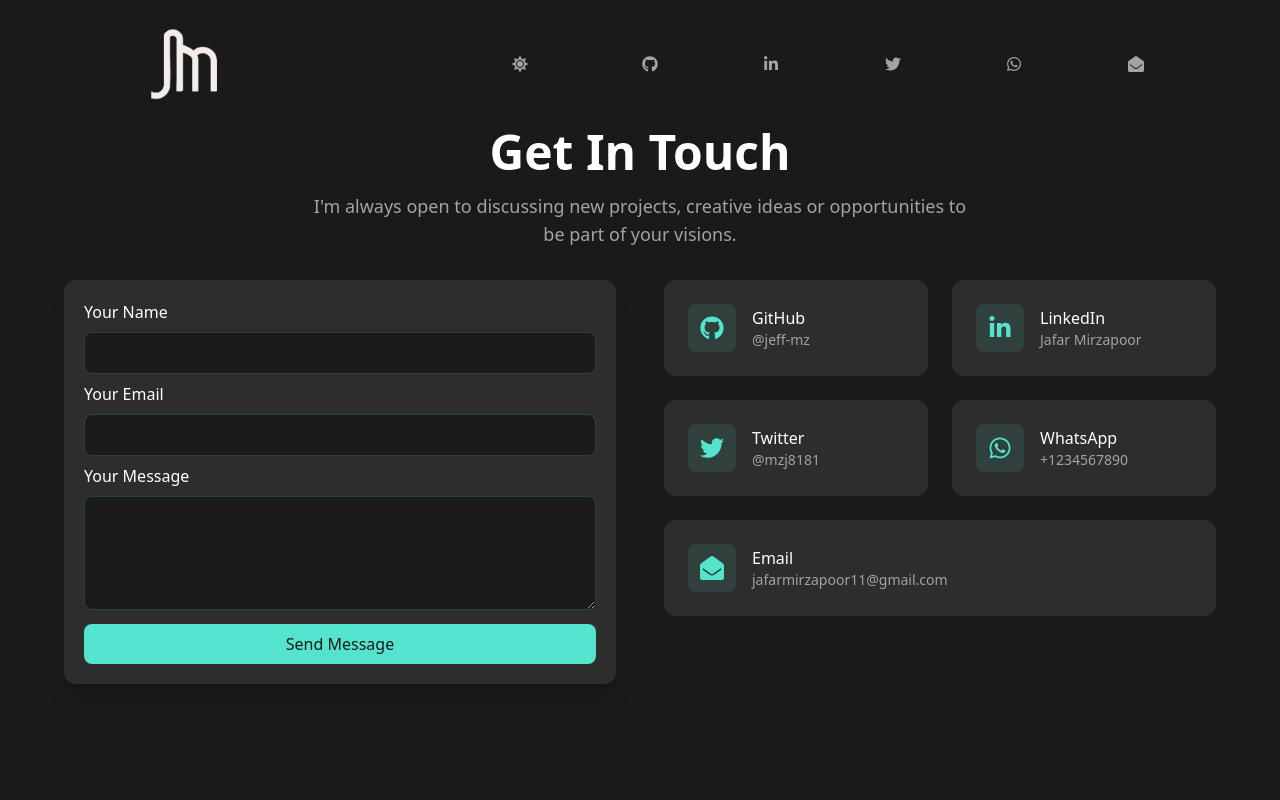
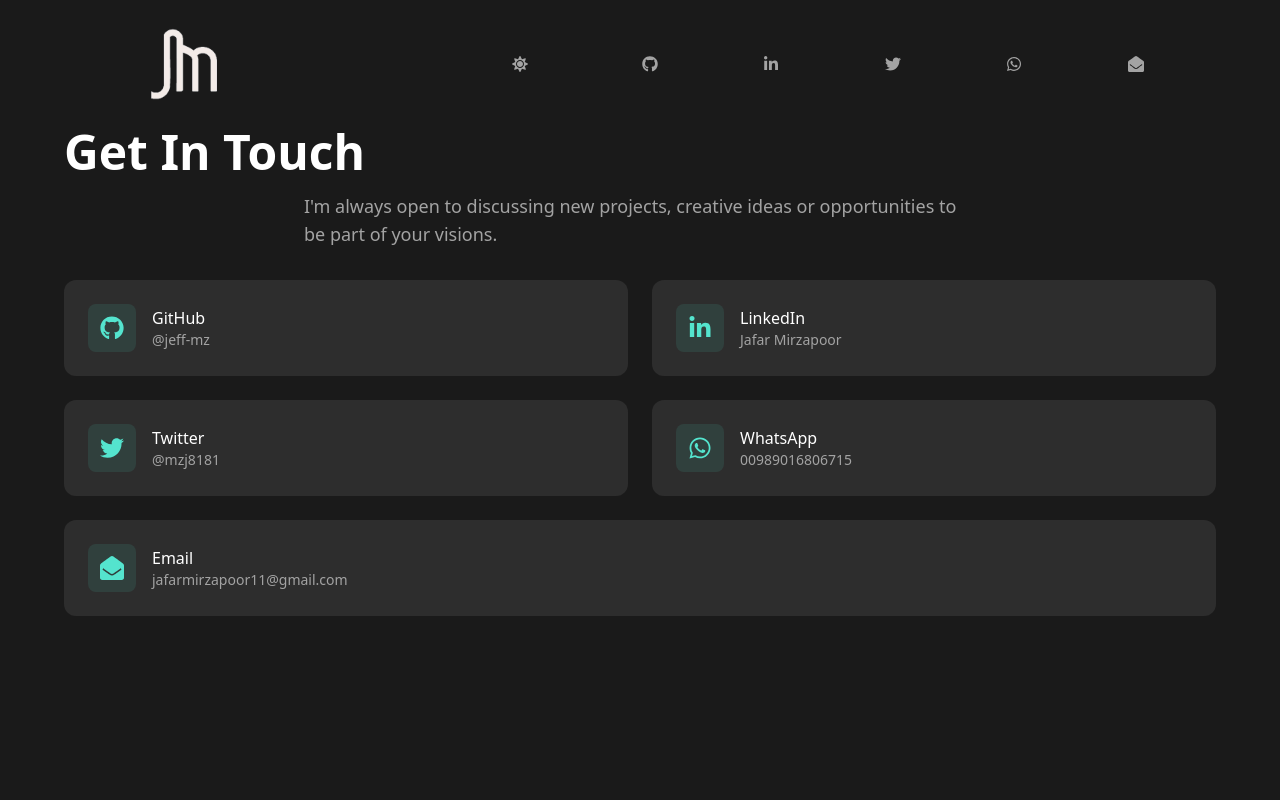
Before and after one commit to jeff-mz/react-simple-portfolio, a React (Vite) app: page /contact in a window 1280 px wide. Shown: the top 800 px of the page. Built offline with nearby package versions, Linux system fonts and the light colour scheme.

Commit message:
Update Contact.jsx

```diff
--- a/src/components/Contact.jsx
+++ b/src/components/Contact.jsx
@@ -1,4 +1,3 @@
-import { useState } from "react";
 import {
   FaGithub,
   FaLinkedinIn,
@@ -36,8 +35,8 @@
     id: 4,
     icon: FaWhatsapp,
     title: "WhatsApp",
-    link: "https://wa.me/qr/G6DFXUI7MZ6QN1",
-    text: "+1234567890",
+    link: "https://wa.link/9c4ycv",
+    text: "00989016806715",
     isFullWidth: false,
   },
   {
@@ -51,102 +50,19 @@
 ];
 
 function Contact() {
-  const [formData, setFormData] = useState({
-    name: "",
-    email: "",
-    message: "",
-  });
-
-  const handleSubmit = (e) => {
-    e.preventDefault();
-    // Handle form submission here
-    console.log(formData);
-  };
-
-  const handleChange = (e) => {
-    setFormData({
-      ...formData,
-      [e.target.name]: e.target.value,
-    });
-  };
-
   return (
     <section className="container mx-auto px-4 h-max" id="contact">
       <div className="max-w-6xl mx-auto h-max">
         {/* Header */}
-        <div className="text-center mb-8">
+        <div className="text-left mb-8">
           <h1 className="text-4xl md:text-5xl font-bold text-light-text-primary dark:text-dark-text-primary mb-4">
             Get In Touch
           </h1>
-          <p className="text-light-text-secondary dark:text-dark-text-secondary text-lg max-w-2xl mx-auto">
+          <p className="text-left text-light-text-secondary dark:text-dark-text-secondary text-lg max-w-2xl mx-auto">
             I&apos;m always open to discussing new projects, creative ideas or
             opportunities to be part of your visions.
           </p>
         </div>
-
-        <div className="grid grid-cols-1 lg:grid-cols-2 gap-12">
-          {/* Contact Form */}
-          <div className="bg-light-secondary dark:bg-dark-secondary rounded-xl p-5 shadow-xl">
-            <form onSubmit={handleSubmit} className="space-y-2">
-              <div>
-                <label
-                  htmlFor="name"
-                  className="block text-light-text-primary dark:text-dark-text-primary mb-2"
-                >
-                  Your Name
-                </label>
-                <input
-                  type="text"
-                  id="name"
-                  name="name"
-                  value={formData.name}
-                  onChange={handleChange}
-                  className="w-full px-4 py-2 bg-light-primary dark:bg-dark-primary border border-green-pale/20 rounded-lg text-light-text-primary dark:text-dark-text-primary focus:outline-none focus:border-green-pale transition-colors"
-                  required
-                />
-              </div>
-              <div>
-                <label
-                  htmlFor="email"
-                  className="block text-light-text-primary dark:text-dark-text-primary mb-2"
-                >
-                  Your Email
-                </label>
-                <input
-                  type="email"
-                  id="email"
-                  name="email"
-                  value={formData.email}
-                  onChange={handleChange}
-                  className="w-full px-4 py-2 bg-light-primary dark:bg-dark-primary border border-green-pale/20 rounded-lg text-light-text-primary dark:text-dark-text-primary focus:outline-none focus:border-green-pale transition-colors"
-                  required
-                />
-              </div>
-              <div>
-                <label
-                  htmlFor="message"
-                  className="block text-light-text-primary dark:text-dark-text-primary mb-2"
-                >
-                  Your Message
-                </label>
-                <textarea
-                  id="message"
-                  name="message"
-                  value={formData.message}
-                  onChange={handleChange}
-                  rows="4"
-                  className="w-full px-4 py-2 bg-light-primary dark:bg-dark-primary border border-green-pale/20 rounded-lg text-light-text-primary dark:text-dark-text-primary focus:outline-none focus:border-green-pale transition-colors"
-                  required
-                ></textarea>
-              </div>
-              <button
-                type="submit"
-                className="w-full py-2 bg-green-pale text-dark-primary font-medium rounded-lg hover:bg-green-light transition-colors duration-300"
-              >
-                Send Message
-              </button>
-            </form>
-          </div>
 
           {/* Contact Cards */}
           <div className="grid grid-cols-1 md:grid-cols-2 gap-6 h-20">
@@ -176,7 +92,6 @@
               </a>
             ))}
           </div>
-        </div>
       </div>
     </section>
   );
```
